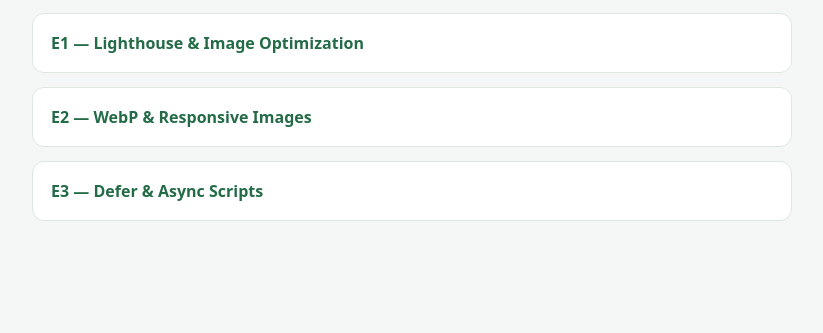
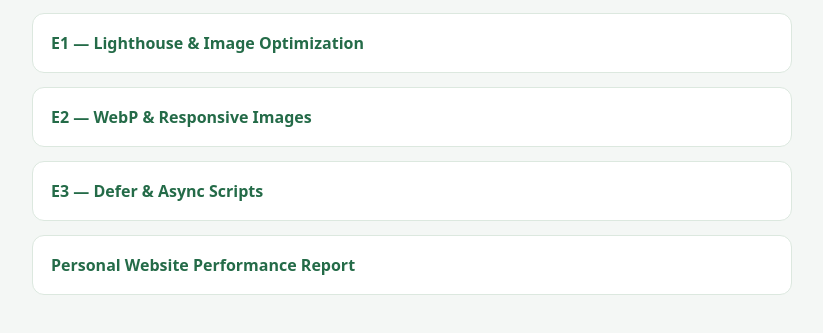
Before and after one commit to ERDENETSOGT-DELGERBAT/Web-Programming, a plain HTML site: page week 10/index.html in a window 1280 px wide. Shown: the part 145-478 px from the top of the page, without its empty margins (228-1051 px from the left). Drawn offline with Linux system fonts and the light colour scheme.

Commit message:
Update index.html

```diff
--- a/week 10/index.html
+++ b/week 10/index.html
@@ -42,5 +42,6 @@
   <a href="e1.html">E1 — Lighthouse & Image Optimization</a>
   <a href="e2.html">E2 — WebP & Responsive Images</a>
   <a href="e3.html">E3 — Defer & Async Scripts</a>
+  <a href="performance-report.html">Personal Website Performance Report</a>
 </body>
 </html>
```
